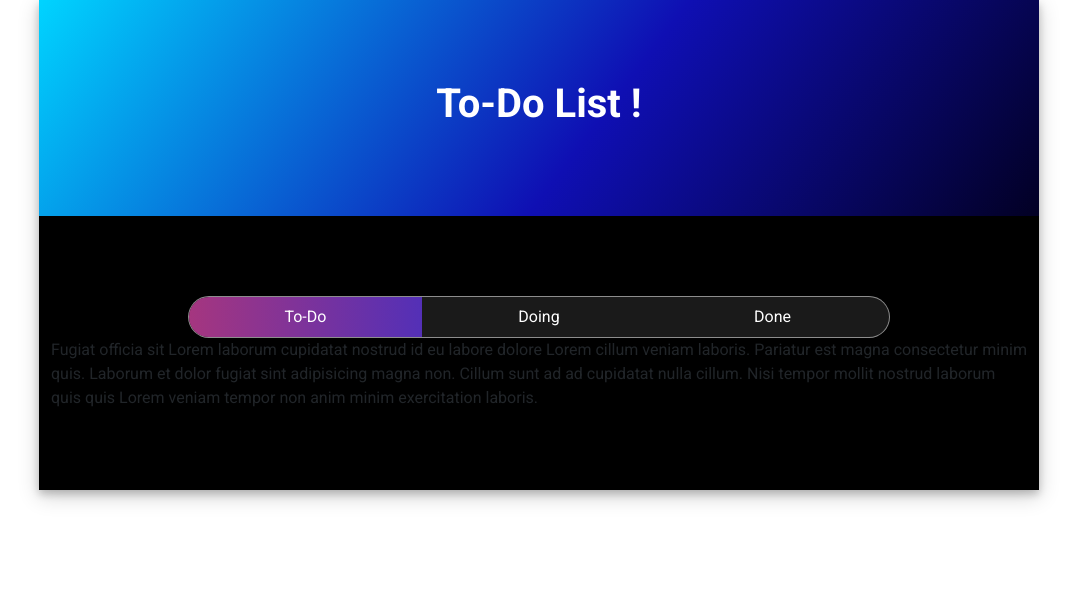
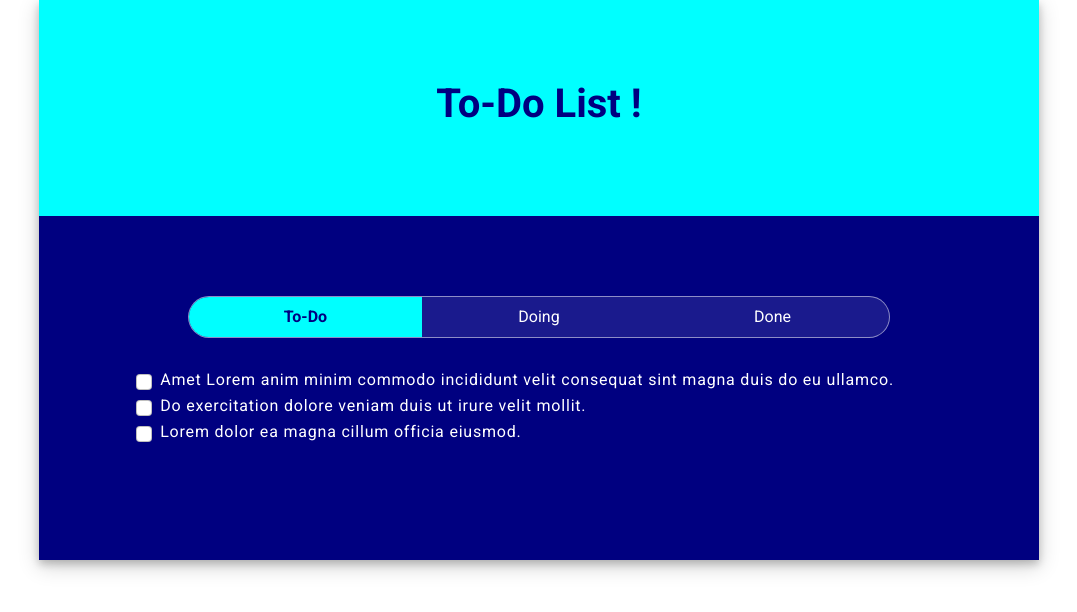
Before and after one commit to AdithiaSandi/to-do, a React (Create React App) app: page / in a window 1280 px wide. Shown: the top 612 px of the page, without its empty margins (101-1178 px from the left). Built offline with nearby package versions, Linux system fonts and the light colour scheme.

Commit message:
todos checkbox and handleClick

```diff
--- a/src/App.css
+++ b/src/App.css
@@ -1,5 +1,6 @@
 body {
   font-family: "Roboto", sans-serif !important;
+  color: white;
 }
 
 .App {
@@ -10,14 +11,9 @@ body {
 
 header {
   background: rgb(2, 0, 36);
-  background: linear-gradient(
-    307deg,
-    rgba(2, 0, 36, 1) 0%,
-    rgba(15, 15, 179, 1) 44%,
-    rgba(0, 212, 255, 1) 100%
-  );
+  background: aqua;
   padding: 80px;
-  color: white;
+  color: navy;
 }
 
 header h1 {
@@ -27,7 +23,7 @@ header h1 {
 .content-bx {
   padding: 80px 0;
   position: relative;
-  background-color: black;
+  background-color: navy;
 }
 
 .content-bx .nav.nav-pills {
@@ -53,6 +49,8 @@ header h1 {
 
 .content-bx .nav.nav-pills .nav-link.active {
   border-radius: 0;
+  color: navy;
+  font-weight: 700;
   z-index: 1;
 }
 
@@ -63,7 +61,8 @@ header h1 {
   height: 100%;
   top: 0;
   left: 0;
-  background: linear-gradient(90.21deg, #aa367c -5.91%, #4a2fbd 111.58%);
+  background: rgb(0, 0, 128);
+  background: aqua;
   transition: 0.3s ease-in-out;
   z-index: -1;
 }
@@ -81,3 +80,16 @@ header h1 {
   border-top-right-radius: 20px;
   border-bottom-right-radius: 20px;
 }
+
+.tab-pane {
+  width: 85%;
+  margin: 2em auto;
+  letter-spacing: 0.8px;
+  line-height: 1.3em;
+  color: white;
+}
+
+.form-check-input:checked {
+  background-color: #0d6efd !important;
+  border-color: aqua !important;
+}
--- a/src/App.js
+++ b/src/App.js
@@ -1,9 +1,41 @@
 import "./App.css";
-import 'bootstrap/dist/css/bootstrap.min.css';
+import "bootstrap/dist/css/bootstrap.min.css";
 import { Header } from "./components/Header.js";
 import { Content } from "./components/Content.js";
 
 function App() {
+  const todos = [
+    {
+      doing: false,
+      done: false,
+      desc: "Amet Lorem anim minim commodo incididunt velit consequat sint magna duis do eu ullamco.",
+    },
+    {
+      doing: false,
+      done: false,
+      desc: "Do exercitation dolore veniam duis ut irure velit mollit.",
+    },
+    {
+      doing: false,
+      done: false,
+      desc: "Lorem dolor ea magna cillum officia eiusmod.",
+    },
+    {
+      doing: true,
+      done: false,
+      desc: "Sit est aliquip dolore sunt consequat in aute exercitation culpa duis Lorem. Voluptate Lorem enim sunt minim aliqua pariatur dolor. Esse velit esse sunt id nulla incididunt adipisicing id dolor nisi.",
+    },
+    {
+      doing: true,
+      done: true,
+      desc: "Amet Lorem anim minim commodo incididunt velit consequat sint magna duis do eu ullamco.",
+    },
+  ];
+  const local = localStorage.getItem("todos");
+  if (!local) {
+    localStorage.setItem("todos", JSON.stringify(todos));
+  }
+
   return (
     <div className="App">
       <Header />
--- a/src/components/Content.js
+++ b/src/components/Content.js
@@ -1,6 +1,20 @@
+import { useEffect, useState } from "react";
 import { Tab, Col, Row, Nav, Container } from "react-bootstrap";
+import { Item } from "./Item.js";
 
 export const Content = () => {
+  const todo = JSON.parse(localStorage.getItem("todos") || "[]");
+  console.log(todo);
+
+  const handleClick = (e) => {
+    console.log(e);
+    let temp = todo;
+    temp[e.target.id - 1].doing = !temp[e.target.id - 1].doing;
+    localStorage.setItem("todos", JSON.stringify(temp));
+    console.log(temp);
+    window.location.reload();
+  };
+
   return (
     <section className="content-bx">
       <Container>
@@ -20,39 +34,29 @@ export const Content = () => {
               </Nav>
               <Tab.Content>
                 <Tab.Pane eventKey="first">
-                  <span>
-                    Fugiat officia sit Lorem laborum cupidatat nostrud id eu
-                    labore dolore Lorem cillum veniam laboris. Pariatur est
-                    magna consectetur minim quis. Laborum et dolor fugiat sint
-                    adipisicing magna non. Cillum sunt ad ad cupidatat nulla
-                    cillum. Nisi tempor mollit nostrud laborum quis quis Lorem
-                    veniam tempor non anim minim exercitation laboris.
-                  </span>
+                  {todo.map((item, index) => {
+                    item.id = index;
+                    item.handleClick = handleClick;
+                    if (item.doing === false && item.done === false) {
+                      return <Item {...item} />;
+                    }
+                  })}
                 </Tab.Pane>
                 <Tab.Pane eventKey="second">
-                  <span>
-                    Cillum sint officia culpa et. Incididunt exercitation aliqua
-                    eu aliqua sit nisi quis laborum dolore culpa reprehenderit
-                    in nisi. Nulla labore incididunt ullamco sunt dolore anim
-                    quis tempor esse. Commodo dolore et nisi sunt consectetur
-                    dolore irure cupidatat in duis do minim laborum.
-                    Reprehenderit aliquip aliquip sunt nulla minim exercitation
-                    laborum ea irure cillum est. Eu esse minim excepteur
-                    eiusmod.
-                  </span>
+                  {todo.map((item, index) => {
+                    item.id = index;
+                    if (item.doing === true && item.done === false) {
+                      return <Item {...item} />;
+                    }
+                  })}
                 </Tab.Pane>
                 <Tab.Pane eventKey="third">
-                  <span>
-                    Dolore enim labore enim adipisicing in ut est minim ullamco.
-                    Ullamco elit et aute mollit reprehenderit ad duis occaecat
-                    nostrud nulla qui sint pariatur. Mollit et ad do ad
-                    consequat sit nostrud. Veniam excepteur magna occaecat ipsum
-                    nisi sunt mollit sit ad deserunt quis eu. Incididunt
-                    consectetur minim nostrud reprehenderit elit officia sint
-                    tempor esse adipisicing nisi exercitation adipisicing Lorem.
-                    Veniam duis consequat sunt Lorem minim occaecat eu tempor
-                    ipsum Lorem sint est veniam.
-                  </span>
+                  {todo.map((item, index) => {
+                    item.id = index;
+                    if (item.done === true) {
+                      return <Item {...item} />;
+                    }
+                  })}
                 </Tab.Pane>
               </Tab.Content>
             </Tab.Container>
--- /dev/null
+++ b/src/components/Item.js
@@ -0,0 +1,37 @@
+import { Col, Container, Form, Row } from "react-bootstrap";
+
+export const Item = ({ doing, done, desc, id, handleClick }) => {
+  let name;
+  if (doing) {
+    if (done) {
+      name = "done";
+    } else {
+      name = "doing";
+    }
+  } else {
+    name = "todo";
+  }
+
+  return (
+    <div className="item-bx">
+      <Container>
+        <Row>
+          <Col>
+            <Form>
+              <Form.Check
+                className="text-wrap"
+                type="checkbox"
+                name={name}
+                id={id + 1}
+                label={desc}
+                disabled={done}
+                // checked={doing ? doing : false}
+                onChange={(e) => handleClick(e)}
+              />
+            </Form>
+          </Col>
+        </Row>
+      </Container>
+    </div>
+  );
+};
```
